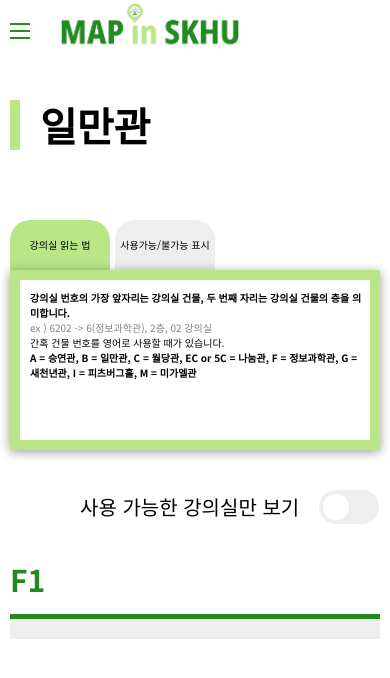
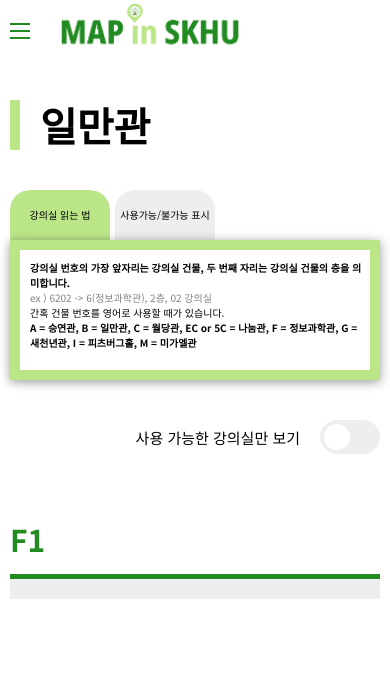
Before and after one commit to rommmu/MapinSkhu.ver2, a Django app: template classApp/templates/class/im_gwan.html in a window 390 px wide. Shown: the top 678 px of the page. Run offline with Django 4.2, Linux system fonts and the light colour scheme; the template is opened without the code that fills it: most values are stand-ins (such as "Sample title", 1, 10 or a date in 2020); some libraries are stand-ins or nearby versions.

Commit message:
style: mobile ver

```diff
--- a/classApp/static/css/build.css
+++ b/classApp/static/css/build.css
@@ -352,6 +352,8 @@ a {
 }
 .build-lectureinfo-wrap {
     gap: 50px;
+    margin-top: 30px;
+    margin-bottom: 30px;
 }
 
 .floorinfo {
@@ -1717,4 +1719,24 @@ a {
     .floorinfo {
         font-size: 20px;
     }
-}
+    .lectureinfo-container h1 {
+        font-size: 15px !important;
+    }
+    .detail-radio-container {
+        height: 140px;
+    }
+    .toggleSwitch_wrap span {
+        font-size: 15px;
+    }
+    .toggleSwitch_wrap {
+        justify-content: flex-end;
+    }
+    .lecturecon {
+        width: 45px;
+        height: 15px;
+        font-size: 0.7rem;
+    }
+    .build-informwrap {
+        height: 280px;
+    }
+}
```
